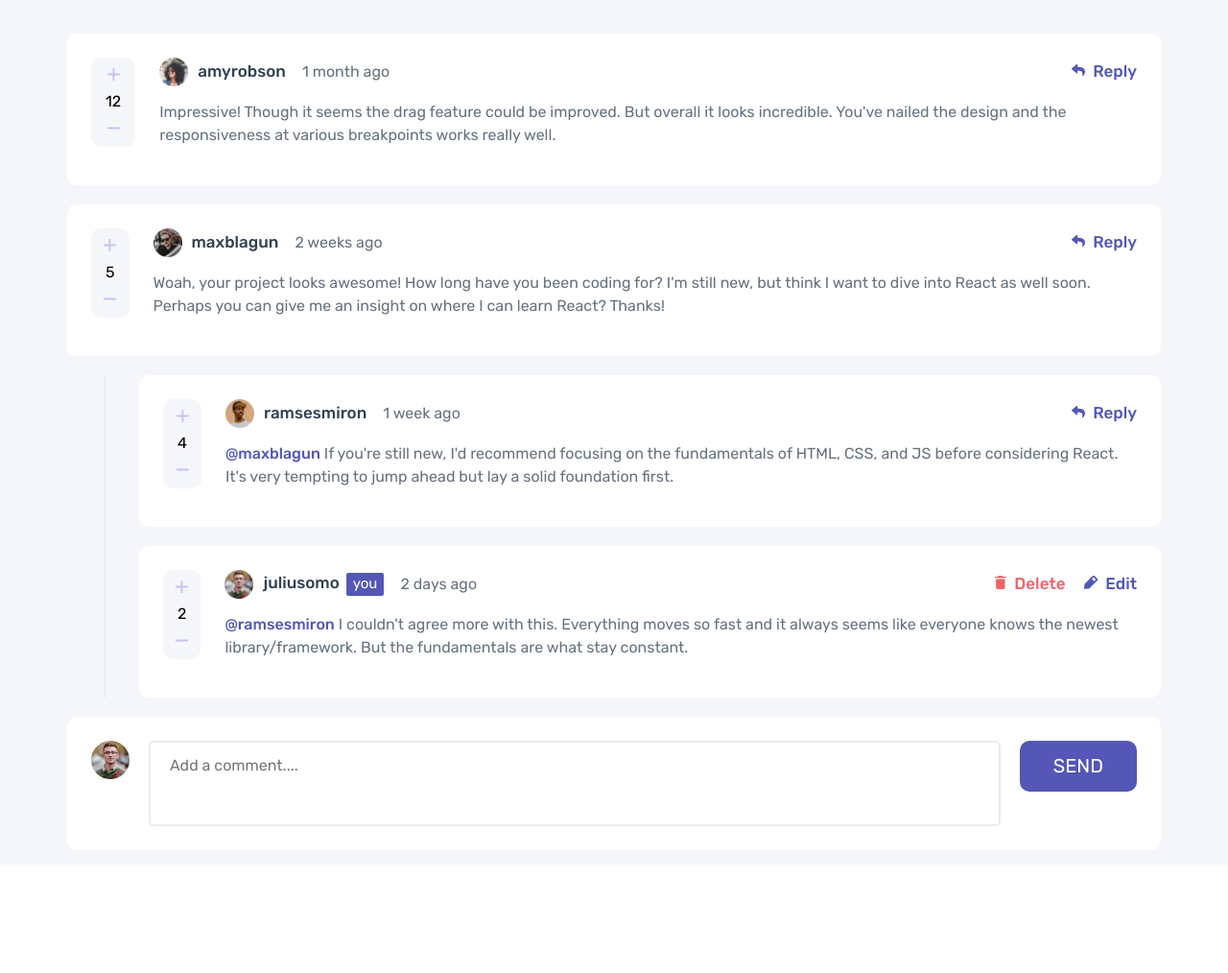
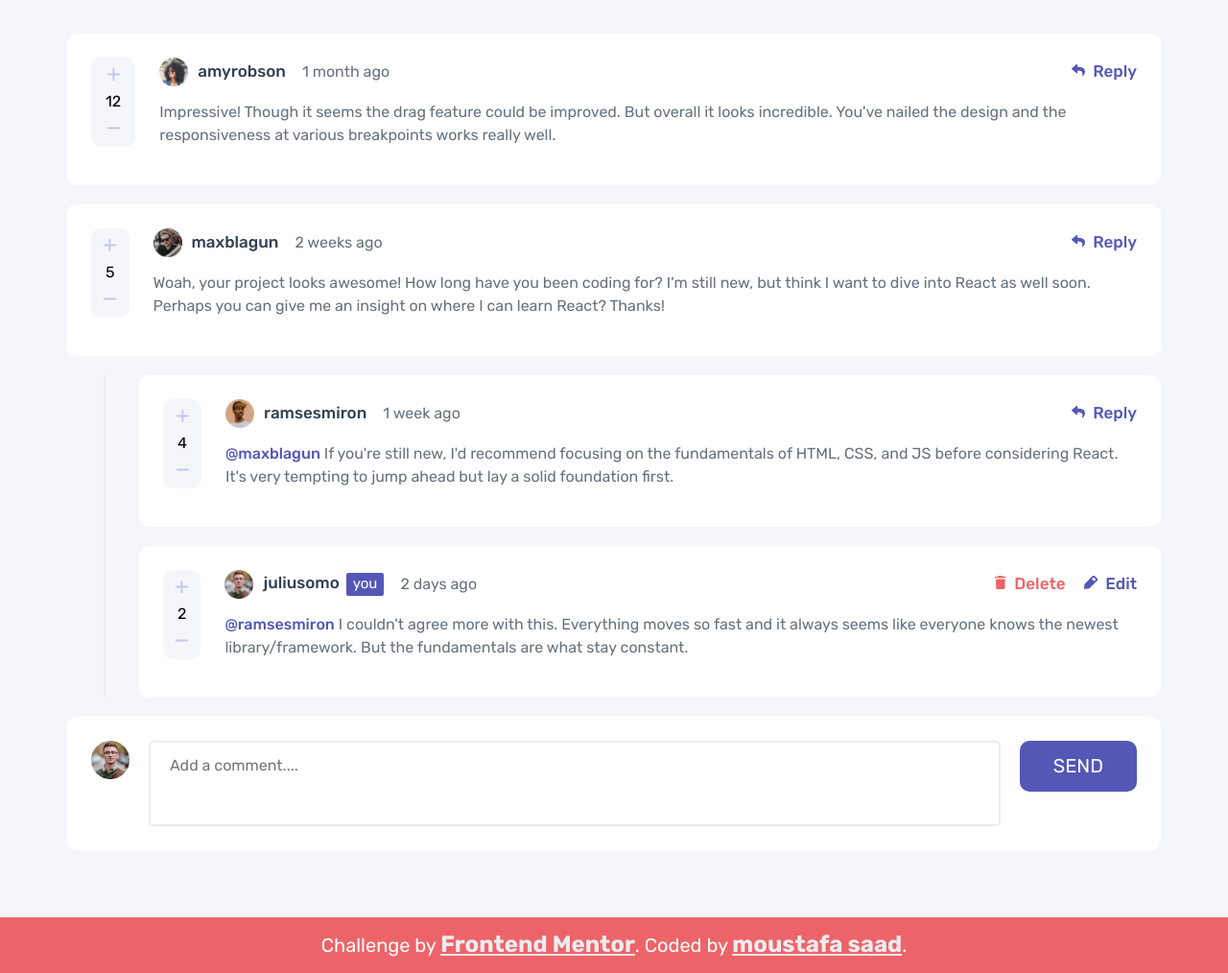
Before and after one commit to moustafasa/interactive-comments-section, a plain HTML site: page index.html in a window 1280 px wide. Shown: the whole page at 96% size. Before the commit the page ends 901 px from the top, so only its background shows below. Drawn offline with Linux system fonts and the light colour scheme.

Commit message:
style attribution

```diff
--- a/css/main.css
+++ b/css/main.css
@@ -67,7 +67,7 @@ html {
 /* end variables */
 .comments {
   background-color: var(--very-light-gray);
-  padding: 15px 0;
+  padding: 15px 0 70px;
   min-height: 100vh;
 }
 
@@ -377,7 +377,21 @@ textarea:focus {
 .confirm-window button.cancel {
   background-color: var(--grayish-blue);
 }
-/* ::-webkit-scrollbar {
-  display: none;
-} */
 /* end confirm window */
+/* start attribution */
+.attribution {
+  background-color: var(--soft-red);
+  padding: 15px;
+  text-align: center;
+  color: white;
+  font-size: 20px;
+}
+.attribution .container {
+}
+.attribution .container a {
+  color: var(--light-gray);
+  font-weight: 700;
+  font-size: larger;
+  text-decoration: underline;
+}
+/* end attribution */
--- a/index.html
+++ b/index.html
@@ -37,10 +37,14 @@
       </div>
     </div>
 
-    <!-- <div class="attribution">
-    Challenge by <a href="https://www.frontendmentor.io?ref=challenge" target="_blank">Frontend Mentor</a>.
-    Coded by <a href="#">Your Name Here</a>.
-    </div> -->
+    <div class="attribution">
+      <div class="container">
+        Challenge by
+        <a href="https://www.frontendmentor.io?ref=challenge" target="_blank"
+          >Frontend Mentor</a
+        >. Coded by <a href="#">moustafa saad</a>.
+      </div>
+    </div>
     <script src="./js/all.min.js"></script>
     <script src="./js/classes.js" type="module"></script>
     <script src="./js/main.js" type="module"></script>
```
